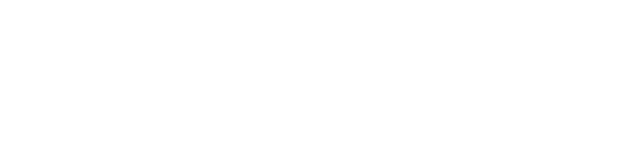
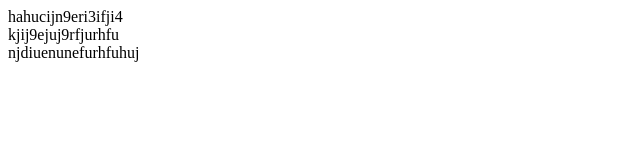
Before and after one commit to KevinCuadrosc20/Proyecto-EJEMGIT, a plain HTML site: page index.html in a window 1280 px wide. Shown: the whole page, without its empty margins (0-640 px from the left). Drawn offline with Linux system fonts and the light colour scheme.

Commit message:
Avances en estructura principal de index.html

```diff
--- a/index.html
+++ b/index.html
@@ -8,5 +8,17 @@
 </head>
 <body>
 
+    <header>
+       hahucijn9eri3ifji4
+    </header>
+
+    <main>
+       kjij9ejuj9rfjurhfu
+    </main>
+
+    <footer>
+       njdiuenunefurhfuhuj
+    </footer>
+
 </body>
 </html>
```
